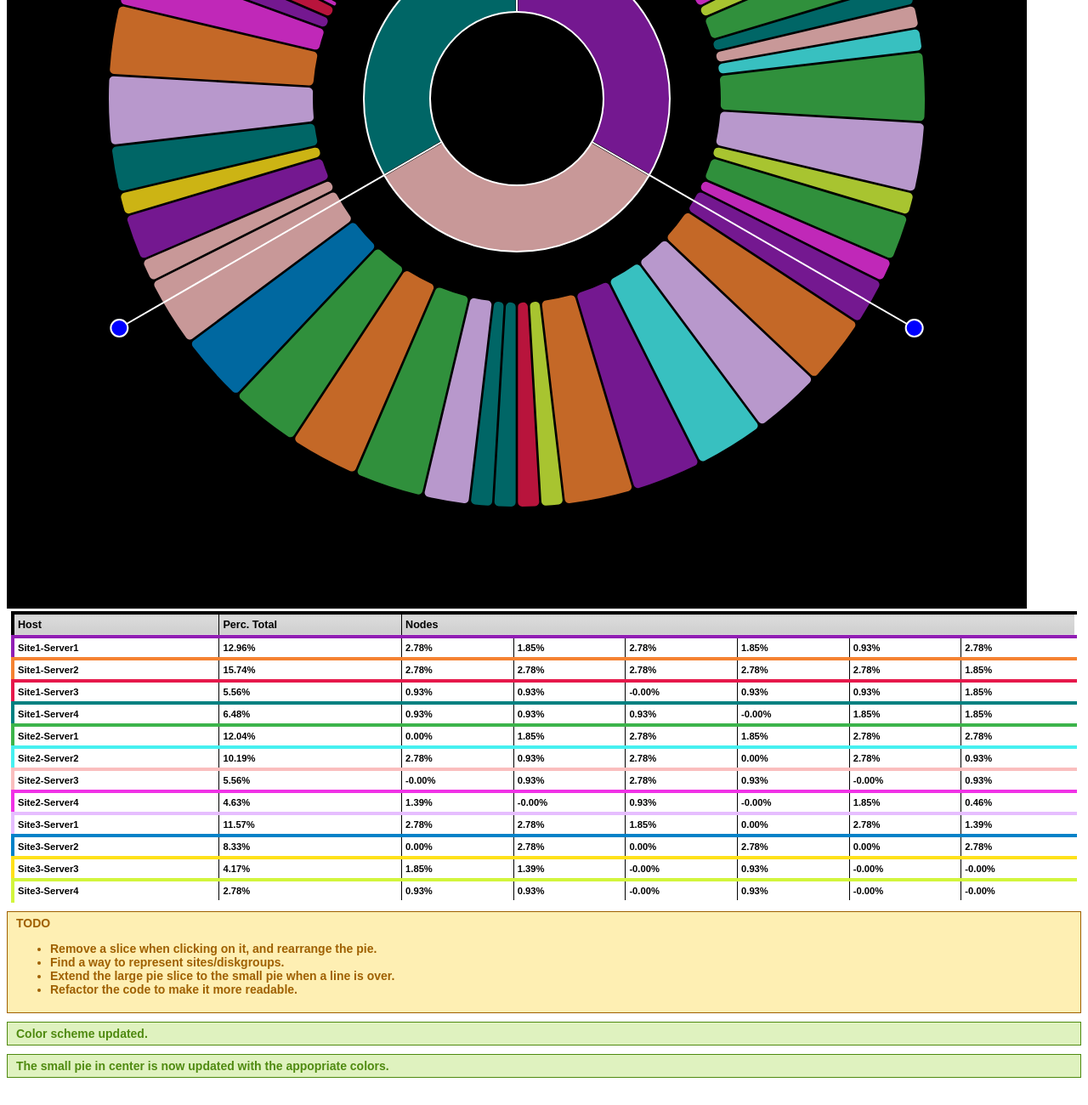
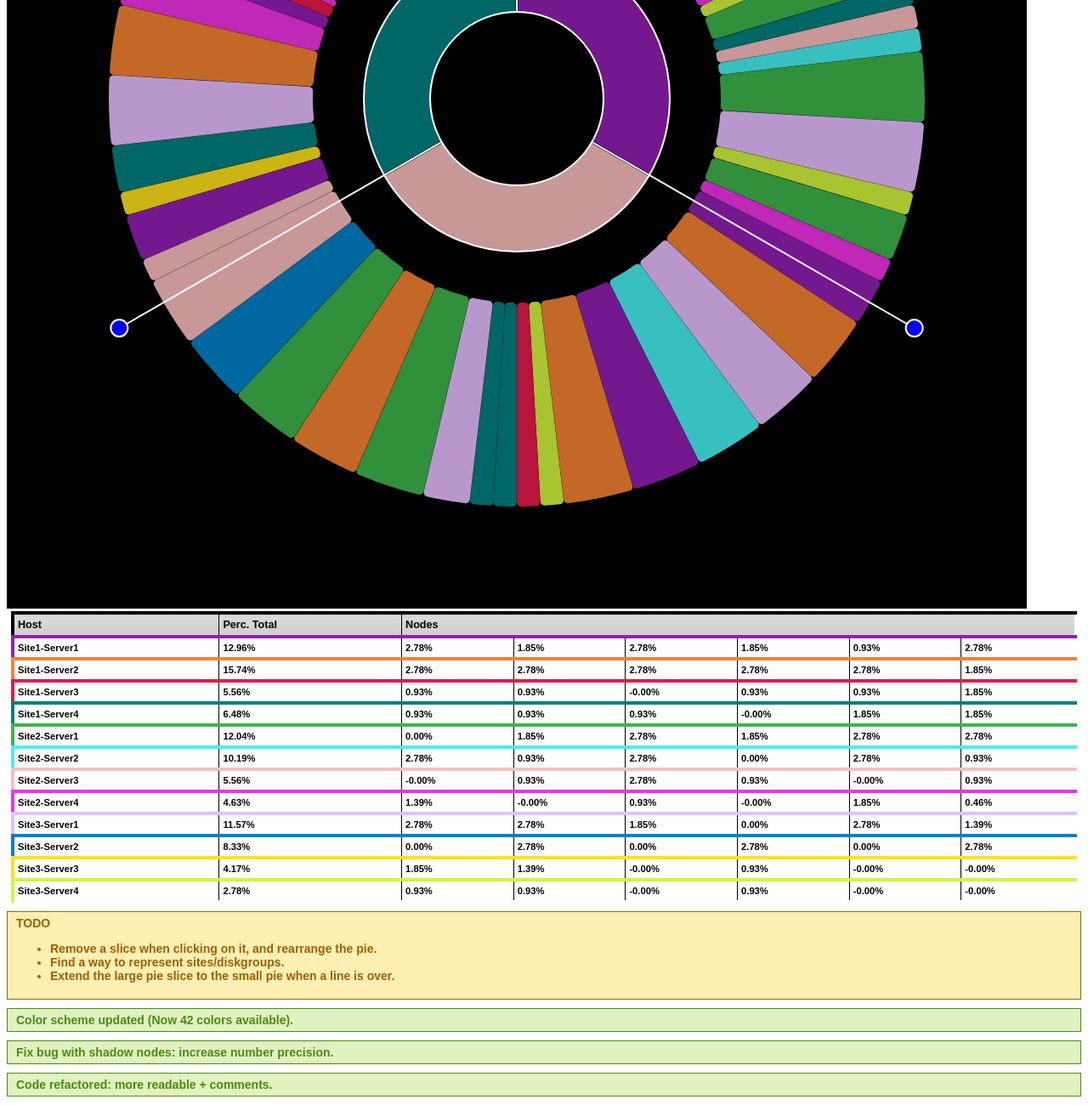
Before and after one commit to scality/keyspace-visualizer, a plain HTML site: page index.html in a window 1280 px wide. Shown: the part 615-1915 px from the top of the page at 85% size. Before the commit the page ends 1893 px from the top, so only its background shows below. Drawn offline with Linux system fonts and the light colour scheme.

Commit message:
increase number of colors + decrease space between angles

```diff
--- a/index.html
+++ b/index.html
@@ -43,11 +43,11 @@
             <li>Remove a slice when clicking on it, and rearrange the pie.</li>
             <li>Find a way to represent sites/diskgroups.</li>
             <li>Extend the large pie slice to the small pie when a line is over.</li>
-            <li>Refactor the code to make it more readable.</li>
         </ul>
     </div>
-    <div class="success">Color scheme updated.</div>
-    <div class="success">The small pie in center is now updated with the appopriate colors.</div>
+    <div class="success">Color scheme updated (Now 42 colors available).</div>
+    <div class="success">Fix bug with shadow nodes: increase number precision.</div>
+    <div class="success">Code refactored: more readable + comments.</div>
 
     <!-- Hidden Tooltip div -->
     <div class="tooltip"></div>
@@ -81,10 +81,14 @@ var colorsAvailable = [
     "#FFFFFF"
 ]
 //increase the number of available colors
+var lighten_degrees = [50, 75, 25, 66, 33];
 var n = colorsAvailable.length;
-var x=-1; while(++x < n) {
-    var newcolor = LightenDarkenColor(colorsAvailable[x], 50);
-    colorsAvailable.push(newcolor);
+var m = lighten_degrees.length;
+var y=-1; while(++y < m) {
+    var x=-1; while(++x < n) {
+        var newcolor = LightenDarkenColor(colorsAvailable[x], lighten_degrees[y]);
+        colorsAvailable.push(newcolor);
+    }
 }
 
 /* List of predefined angles */
@@ -167,7 +171,7 @@ var pie = d3.layout.pie()
 
 var arc = d3.svg.arc()          // slices configuration
     .cornerRadius(5)            // rounding the slices
-    .padAngle(0.005)            // space between slices
+    .padAngle(0.0005)            // space between slices
     .outerRadius(function() { return radius * 0.8; } )  // size limit
     .innerRadius(function() { return radius * 0.4; } ); // starting draw
 
--- a/js/functions.js
+++ b/js/functions.js
@@ -139,6 +139,7 @@ function partsToAngles(data) {
  *
  */
 function formatInput(ringData) {
+    var numberOfColors = colorsAvailable.length;
     // 1.
     data = convertRingsh(ringData)
 
@@ -156,7 +157,11 @@ function formatInput(ringData) {
 
         if(!(data.host in hostColor)) {
             var sz = Object.keys(hostColor).length
-            hostColor[data.host] = colorsAvailable[sz];
+            if( sz >numberOfColors ) {
+                hostColor[data.host] = "white";
+            } else {
+                hostColor[data.host] = colorsAvailable[sz];
+            }
         }
         //key = hexPadded(data.key, 40);
         data.colour = hostColor[data.host];
```
